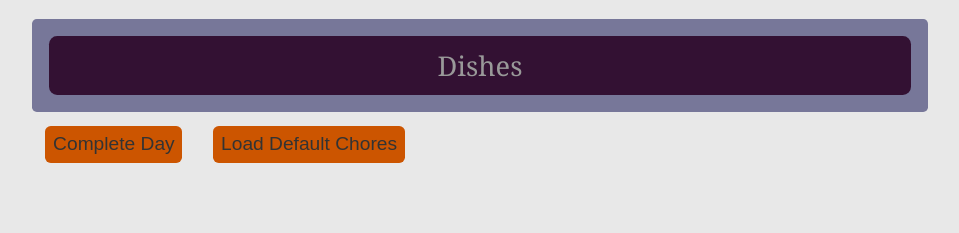
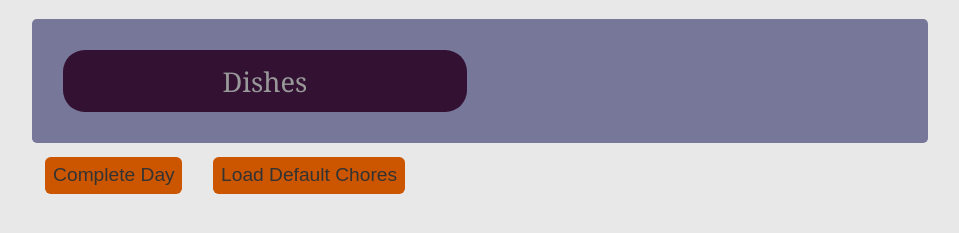
Before and after one commit to ralexander-phi/chore-wheel, a plain HTML site: page index.html in a window 1280 px wide. Shown: the part 67-300 px from the top of the page, without its empty margins (160-1119 px from the left). Drawn offline with Linux system fonts and the light colour scheme.

Commit message:
Two columns

```diff
--- a/chorewheel.css
+++ b/chorewheel.css
@@ -1,17 +1,20 @@
 #wheel {
   background-color: #779;
-  padding: 0.4em;
+  padding: 2%;
   border-radius: 0.3em;
+  display: block;
 }
 
 .task {
   color: #999;
   background-color: #313;
   font-size: 1.7em;
-  margin: 0.4em;
-  padding: 0.4em;
-  border-radius: 0.3em;
+  margin: 1.5%;
+  padding: 1.5%;
+  border-radius: 0.8em;
   text-align: center;
+  width: 44%;
+  display: inline-block;
 }
 
 .task.done {
```
